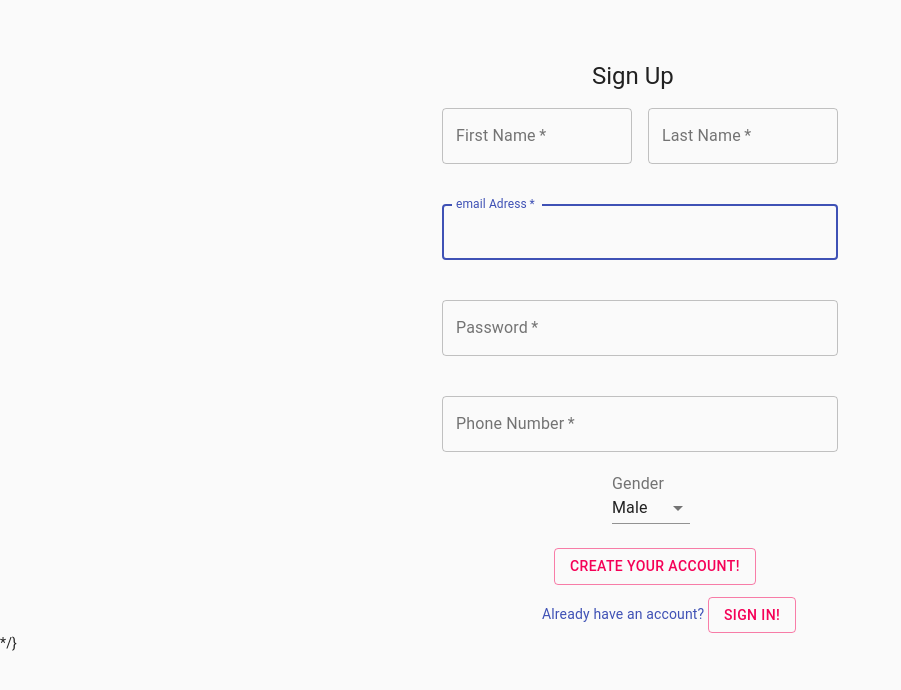
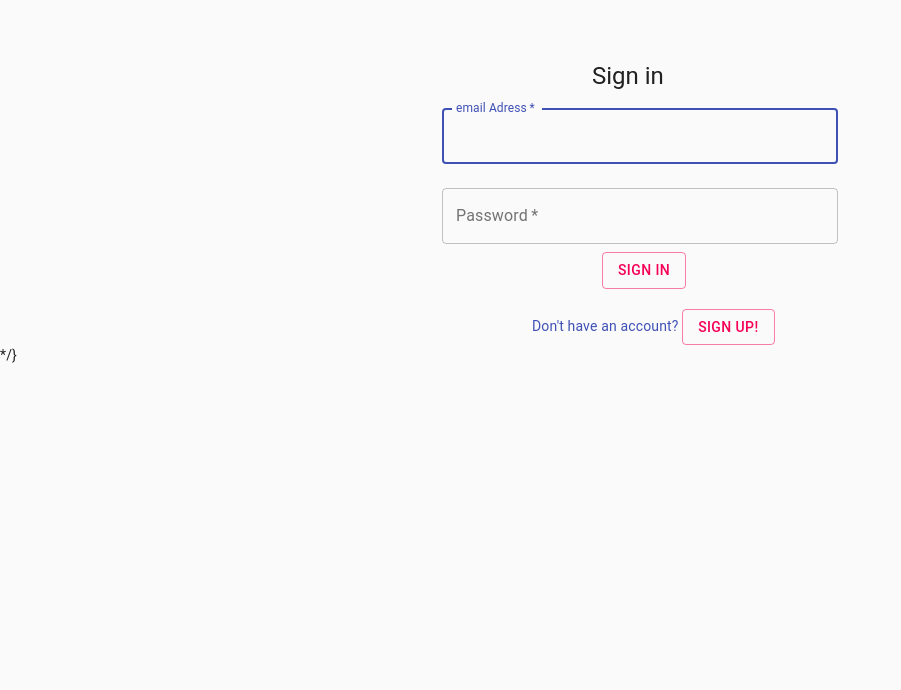
Before and after one commit to MoatazDj/eslamo, a React (Create React App) app in the folder client/: page /signin in a window 1280 px wide. Shown: the top 690 px of the page, without its empty margins (0-901 px from the left). Built offline with nearby package versions, Linux system fonts and the light colour scheme.

Commit message:
sign up/in components done

```diff
--- a/client/src/App.jsx
+++ b/client/src/App.jsx
@@ -15,7 +15,7 @@ import "./App.css";
 function App() {
   return (
     <React.Fragment>
-      <SignUp></SignUp>
+      <SignIn></SignIn>
       {/* <CssBaseline />
       <PrayerTime />
       {/* <CssBaseline />
--- a/client/src/components/signIn/signIn.jsx
+++ b/client/src/components/signIn/signIn.jsx
@@ -45,7 +45,7 @@ class SignIn extends React.Component {
     return (
       <Container component="main" maxWidth="xs">
       <CssBaseline/>
-        <Typography component="h1" variant="h5">
+        <Typography component="h1" variant="h5" style = {{marginTop : 60, marginLeft : 150}}>
           Sign in
         </Typography>
         <div>
@@ -60,6 +60,7 @@ class SignIn extends React.Component {
                 name="email Adress"
                 autoComplete="email Adress"
                 autoFocus
+                fullWidth
                 type='text'
                 id='email'
                 value={this.state.email}
@@ -76,6 +77,7 @@ class SignIn extends React.Component {
                 label="Password"
                 name="Password"
                 autoComplete="Password"
+                fullWidth
                 type='Password'
                 id='password'
                 value={this.state.password}
@@ -84,10 +86,10 @@ class SignIn extends React.Component {
             </div>
           </div>
           <div className='submit_form'>
-          <Button variant='outlined' color='secondary' onClick={this.handleClick}>Sign in</Button>
+          <Button variant='outlined' color='secondary' style = {{marginLeft: 160}} onClick={this.handleClick}>Sign in</Button>
           </div>
         </form>
-            <Grid item>
+            <Grid item style = {{marginTop : 20, marginLeft: 90}}>
               <Link href="#" variant="body2">
                 {"Don't have an account?   "}
               </Link>
```
